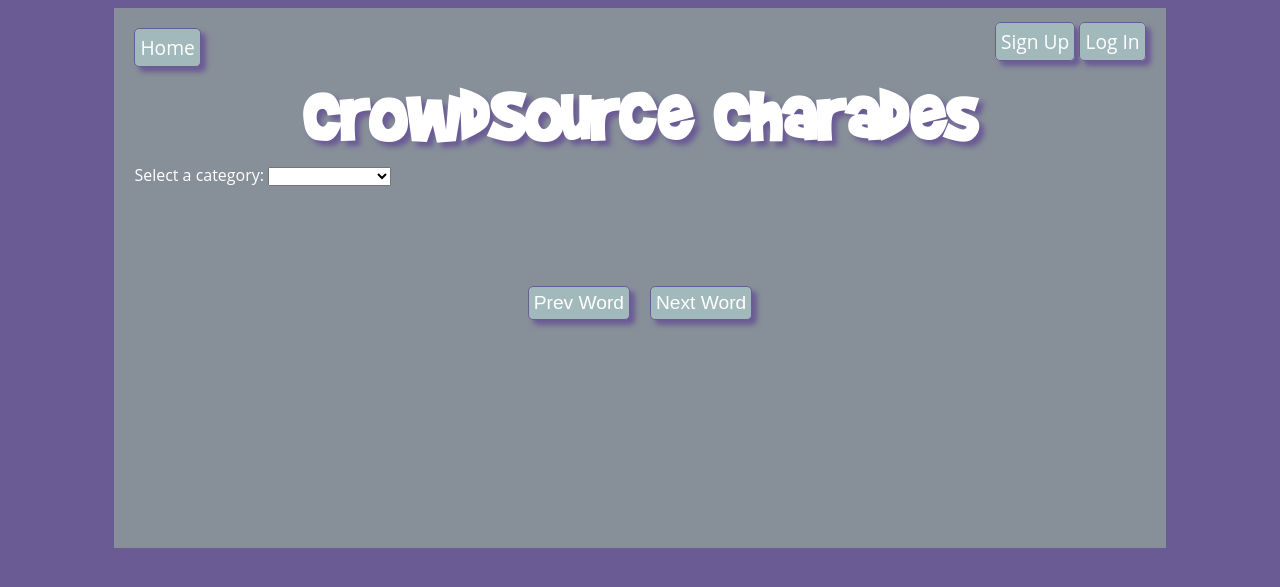
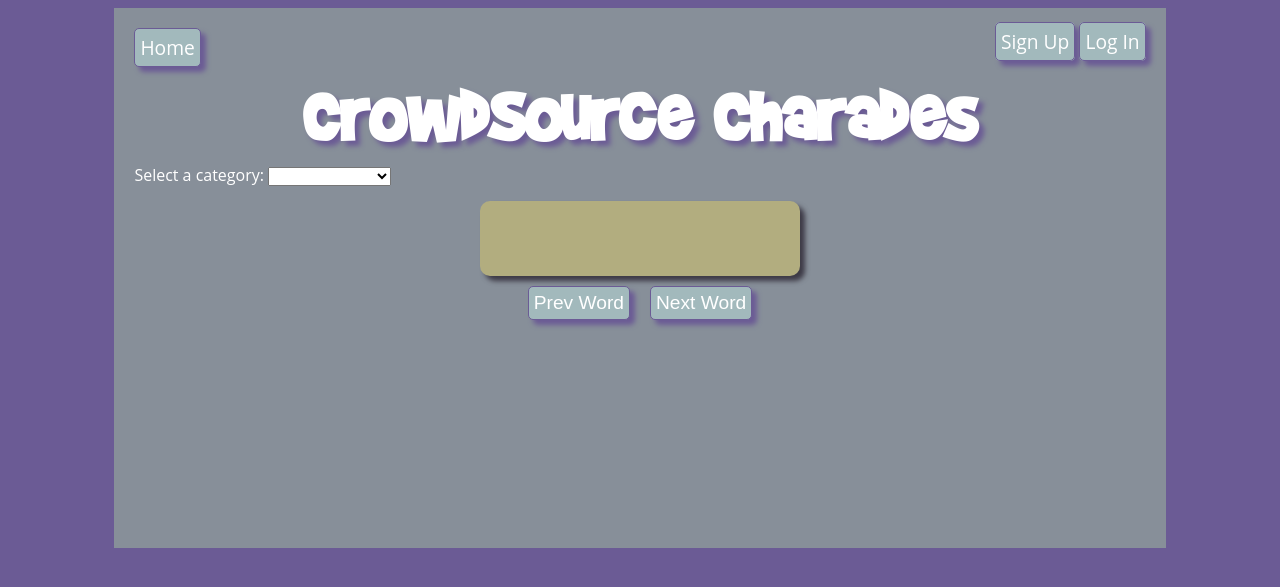
Before and after one commit to EpiXCoder/ACS1220-Final-Project-Charades, a Flask app: page /game in a window 1280 px wide. Shown: the top 587 px of the page. Run offline with Flask 2, Linux system fonts and the light colour scheme; tables that the repository leaves empty hold one stand-in row (values such as "Sample post"); parts of the project's set-up code (start-up, migrations or seed data) failed here and were passed over.

Commit message:
adjusted game card

```diff
--- a/charades_app/static/style.css
+++ b/charades_app/static/style.css
@@ -185,11 +185,12 @@
     align-items: center;
     background-color: #b2ad7f;
     width: fit-content;
+    min-width: 320px;
     max-width: 90%;
     flex-wrap: wrap;
     margin: auto;
     margin-top: 15px;
-    border-radius: 5px;
+    border-radius: 10px;
     box-shadow: 5px 5px 5px #3d3a46;
     /* padding: 10px; */
 }
```
